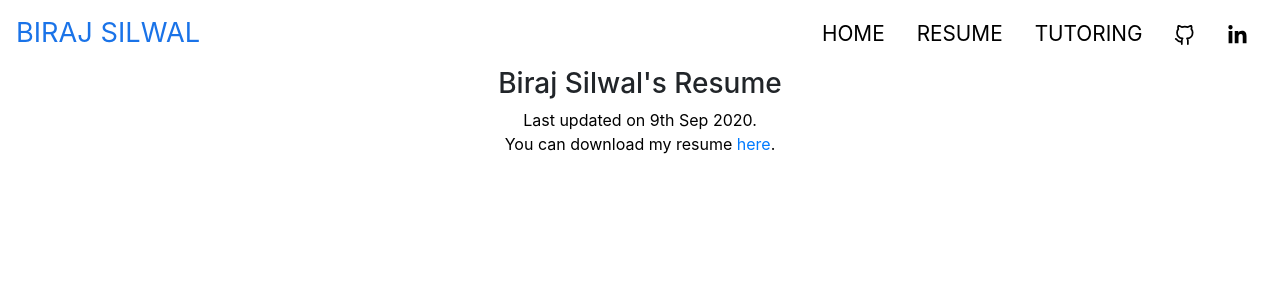
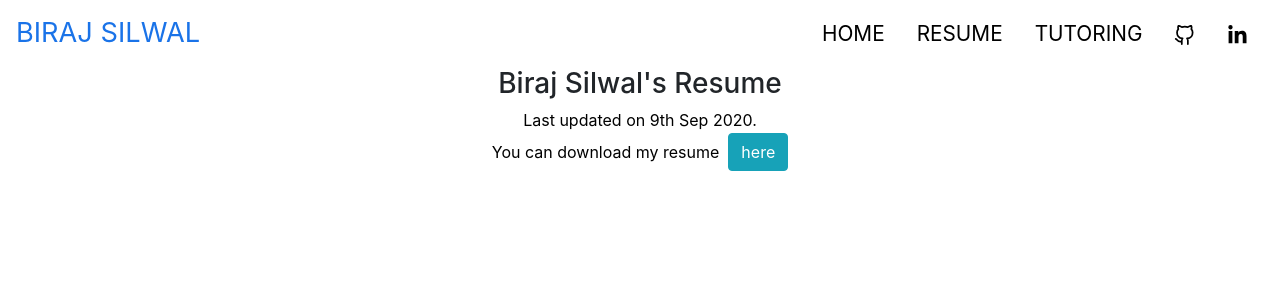
Before and after one commit to birajsilwal/ReactWebsite, a React (Create React App) app: page /resume in a window 1280 px wide. Shown: the top 300 px of the page. Built offline with nearby package versions, Linux system fonts and the light colour scheme.

Commit message:
update in resume page

```diff
--- a/src/pages/Resume.jsx
+++ b/src/pages/Resume.jsx
@@ -1,4 +1,5 @@
 import React from 'react';
+import Button from "react-bootstrap/Button";
 import { css } from 'emotion';
 
 export default function Resume() {
@@ -7,12 +8,20 @@ export default function Resume() {
     margin: 0;
   `
 
+  const downloadHere = css`
+    font-size:1.5em;
+    text-decoration: underline;
+  `
+
   return (
     <div>
       <h3>Biraj Silwal's Resume</h3>
       <p className={pInResume}>Last updated on 9th Sep 2020.</p>
-      <p className={ `${pInResume} pb-5`}>You can download my resume <a href="https://birajsilwal.github.io/static/media/Resume%20-%20Biraj%20Silwal.fb648f60.pdf" target="_blank" rel="noopener noreferrer">here</a>.</p>
+      <p className={ `${pInResume} pb-5`}>You can download my resume &nbsp;
+        <a className={downloadHere} href="https://birajsilwal.github.io/static/media/Resume%20-%20Biraj%20Silwal.fb648f60.pdf" target="_blank" rel="noopener noreferrer">
+        <Button variant="info">here</Button>{' '}
+        </a>
+      </p>
     </div>
-
   )
 }
```
